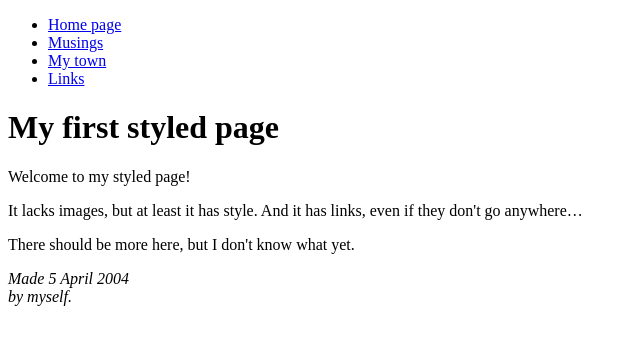
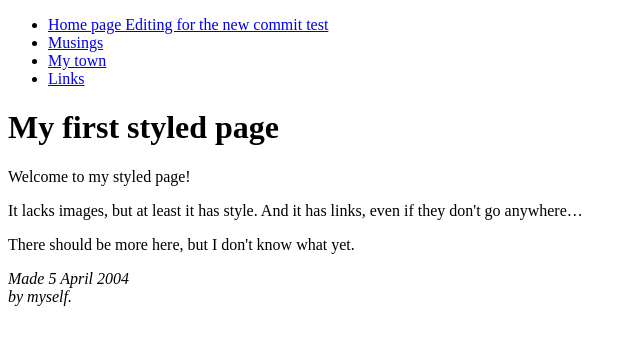
Before and after one commit to Akshaybj0221/Learning, a plain HTML site: page index.html in a window 1280 px wide. Shown: the whole page, without its empty margins (0-640 px from the left). Drawn offline with Linux system fonts and the light colour scheme.

Commit message:
New edit check. Working

```diff
--- a/index.html
+++ b/index.html
@@ -9,7 +9,7 @@
 
 <!-- Site navigation menu -->
 <ul class="navbar">
-  <li><a href="index.html">Home page</a>
+  <li><a href="index.html">Home page Editing for the new commit test</a>
   <li><a href="musings.html">Musings</a>
   <li><a href="town.html">My town</a>
   <li><a href="links.html">Links</a>
```
